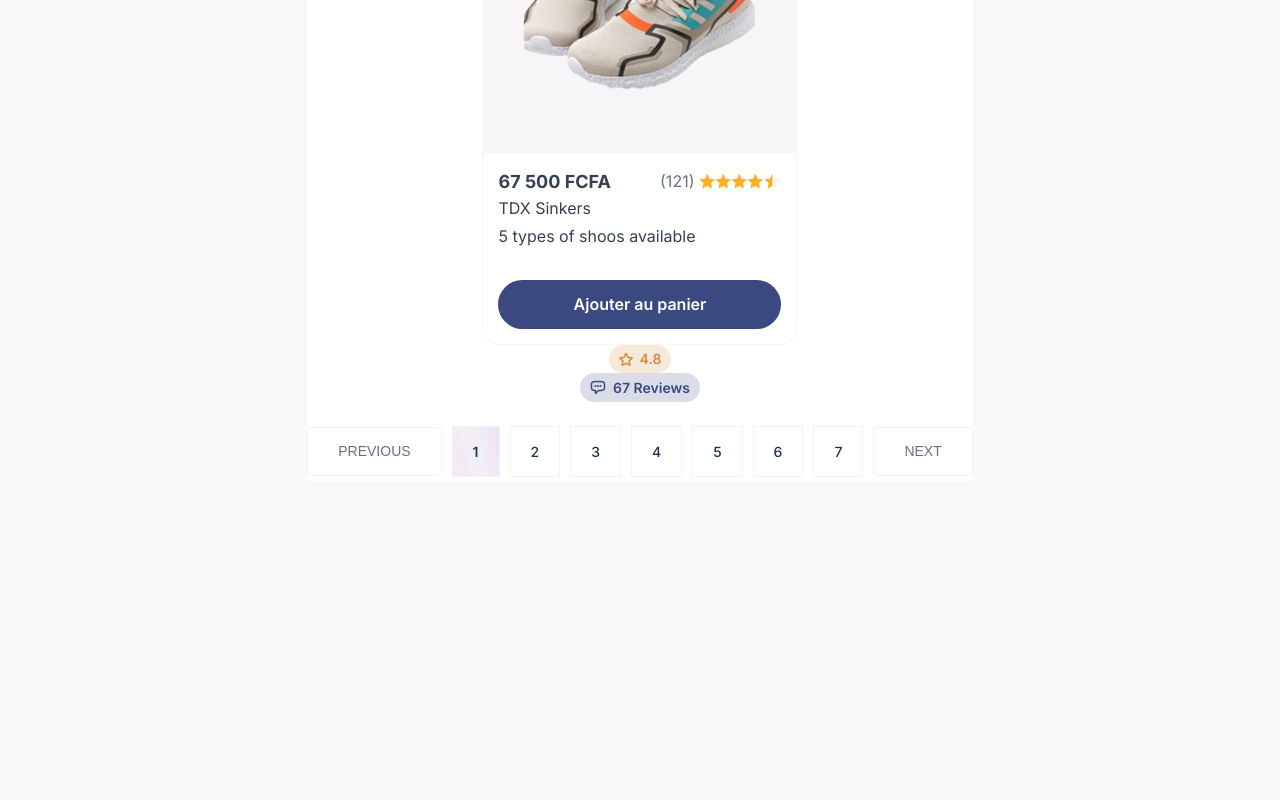
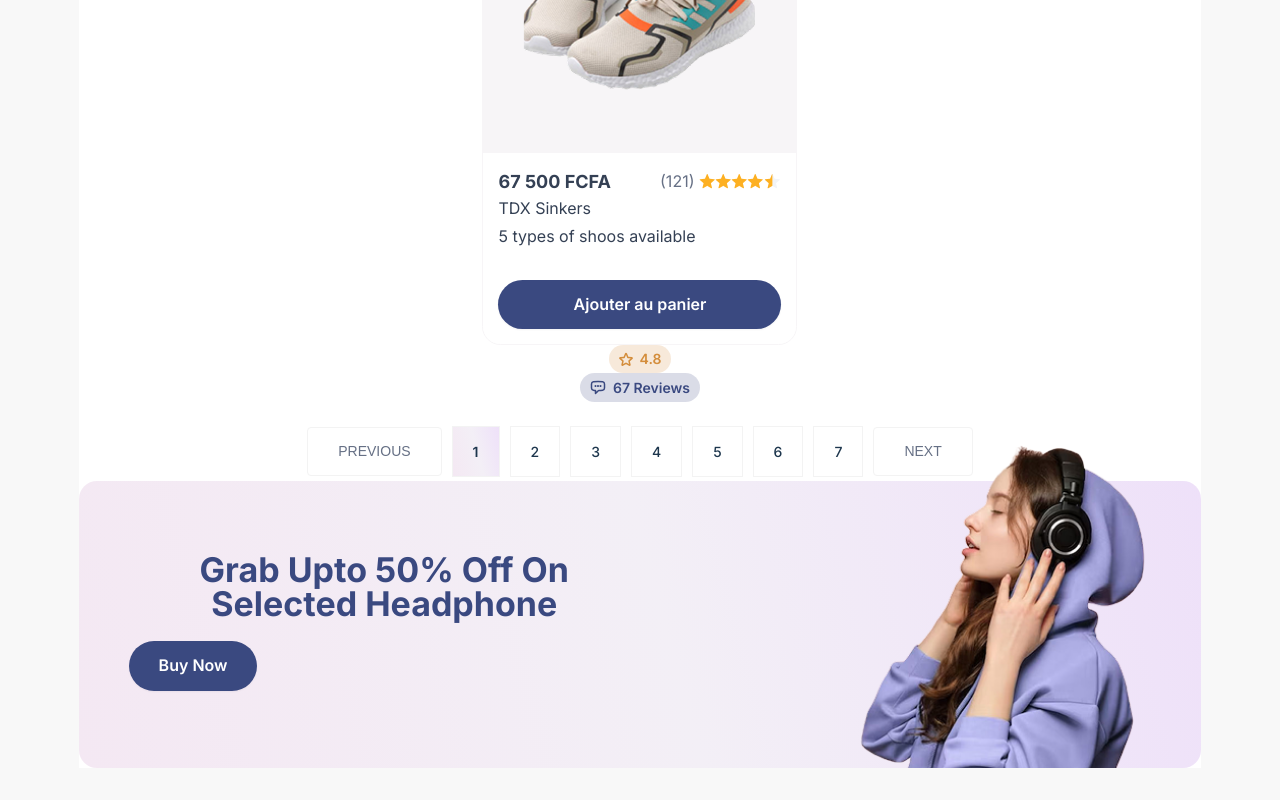
Before and after one commit to cia-formation/projet-e-commerce-react, a React (Vite) app: page / in a window 1280 px wide. Shown: the part 1195-1995 px from the top of the page. Before the commit the page ends 1708 px from the top, so only its background shows below. Built offline with nearby package versions, Linux system fonts and the light colour scheme.

Commit message:
Done Hero component

```diff
--- a/src/App.jsx
+++ b/src/App.jsx
@@ -15,6 +15,7 @@ import Product from './components/Product/Product'
 import { shoes } from './assets/images'
 import Tag from './components/Tag/Tag'
 import Pagination from './components/Pagination/Pagination'
+import Hero from './components/Hero/Hero'
 
 function App() {
 
@@ -41,6 +42,7 @@ function App() {
       <Tag icon={starAlt} value={'4.8'} color={'#D48D3B'} />
       <Tag icon={comment} value={'67 Reviews'} color={'#3A4980'} />
       <Pagination pages={7} activePage={1}/>
+      <Hero />
     </main>
   )
 }
--- a/src/assets/images/index.js
+++ b/src/assets/images/index.js
@@ -1,4 +1,5 @@
 import user from './user.png'
 import shoes from './shoes.png'
+import hero from './hero.png'
 
-export {user, shoes}
+export {user, shoes, hero}
--- a/src/components/Button/Button.jsx
+++ b/src/components/Button/Button.jsx
@@ -2,15 +2,16 @@ import PropTypes from 'prop-types'
 
 import './button.css'
 
-const Button = ({label, margin, customBg, customColor, customBorder, handleClick, isRounded = false}) => {
+const Button = ({label, margin, width, customBg, customColor, customBorder, handleClick, isRounded = false}) => {
     return (
-        <button className={`button ${isRounded && 'button-rounded'}`} style={{backgroundColor:customBg, margin: margin, color:customColor, border:customBorder}} onClick={handleClick}>{label}</button>
+        <button className={`button ${isRounded && 'button-rounded'}`} style={{backgroundColor:customBg, margin: margin, color:customColor, border:customBorder, width: width}} onClick={handleClick}>{label}</button>
     )
 }
 
 Button.propTypes = {
     label: PropTypes.string,
     margin: PropTypes.string,
+    width: PropTypes.string,
     customBg: PropTypes.string, // Custom background color
     customColor: PropTypes.string, // Custom text color
     customBorder: PropTypes.string, // Custom border color
--- /dev/null
+++ b/src/components/Hero/Hero.jsx
@@ -0,0 +1,21 @@
+import { hero } from '../../assets/images'
+import Button from '../Button/Button'
+import Typography from '../Typography/Typography'
+import './hero.css'
+
+const Hero = () => {
+    return (
+        <div className='hero'>
+            <div className="action">
+                <Typography text={'Grab Upto 50% Off On Selected Headphone'} color={'#3A4980'} fontSize={'34px'} fontWeight={700} lineHeight={'100%'} textAlign={'flex-start'} />
+                <Button label={'Buy Now'} customBg={'#3A4980'} customColor={'white'} isRounded width={'auto'} />
+            </div>
+
+            <dic className="image">
+                <img src={hero} alt="Hero image" />
+            </dic>
+        </div>
+    )
+}
+
+export default Hero
--- /dev/null
+++ b/src/components/Hero/hero.css
@@ -0,0 +1,31 @@
+.hero{
+    height: 287px;
+    width: 100%;
+    display: flex;
+    justify-content: space-between;
+    align-items: center;
+    border-radius: 18px;
+    background: linear-gradient(75.04deg, #F4E8F3 0%, #F3EFF6 52.07%, #EEE0F9 102.02%);
+    padding: 0 50px;
+}
+
+.hero .action{
+    display: flex;
+    flex-direction: column;
+    justify-content: center;
+    align-items: flex-start;
+    gap: 15px;
+    width: 50%;
+}
+
+.hero .image{
+    height: 100%;
+    width: auto;
+    display: flex;
+}
+
+.hero .image img{
+    width: 100%;
+    height: 115%;
+    margin-top: -14.5%;
+}
--- a/src/components/Typography/Typography.jsx
+++ b/src/components/Typography/Typography.jsx
@@ -2,9 +2,9 @@ import PropTypes from 'prop-types'
 import './typography.css'
 import { check } from '../../assets/icons'
 
-const Typography = ({text, color, fontSize, fontWeight, lineHeight, decoration, isChecked}) => {
+const Typography = ({text, color, fontSize, fontWeight, lineHeight, decoration, textAlign, isChecked}) => {
     return (
-        <p className="typography" style={{color: color, fontSize: fontSize, fontWeight: fontWeight, lineHeight: lineHeight, textDecoration: decoration}}>
+        <p className="typography" style={{color: color, fontSize: fontSize, fontWeight: fontWeight, lineHeight: lineHeight, textDecoration: decoration, textAlign: textAlign}}>
             {
                 isChecked &&
                 <img src={check} alt="check" className="icon"/>
@@ -16,11 +16,12 @@ const Typography = ({text, color, fontSize, fontWeight, lineHeight, decoration,
 
 Typography.protoTypes = {
     text: PropTypes.string.isRequired,
-    color: PropTypes.string.isRequired,
-    fontSize: PropTypes.string.isRequired,
-    weight: PropTypes.number.isRequired,
-    lineHeight: PropTypes.string.isRequired,
-    decoration: PropTypes.string.isRequired
+    color: PropTypes.string,
+    fontSize: PropTypes.string,
+    weight: PropTypes.number,
+    lineHeight: PropTypes.string,
+    textAlign: PropTypes.string,
+    decoration: PropTypes.string
 }
 
 export default Typography
```
Also changed, not shown: src/assets/images/hero.png (added).
